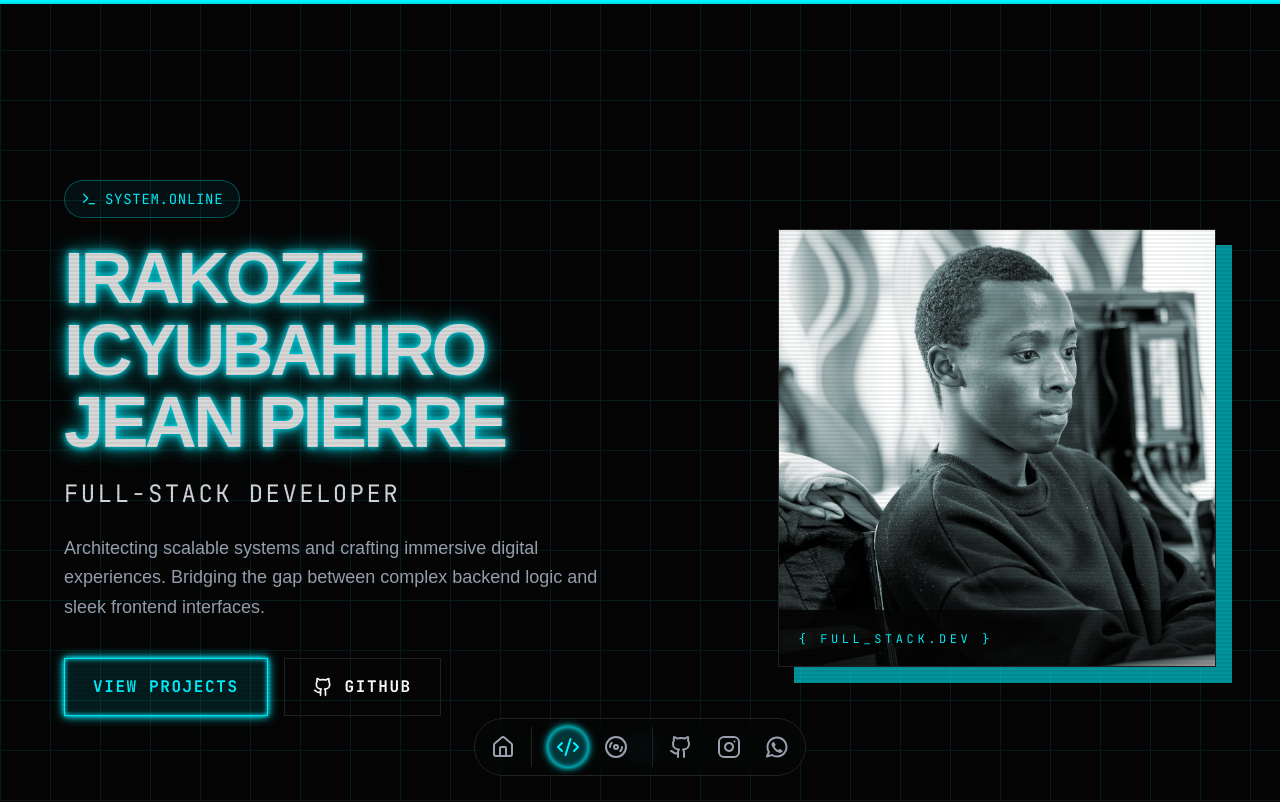
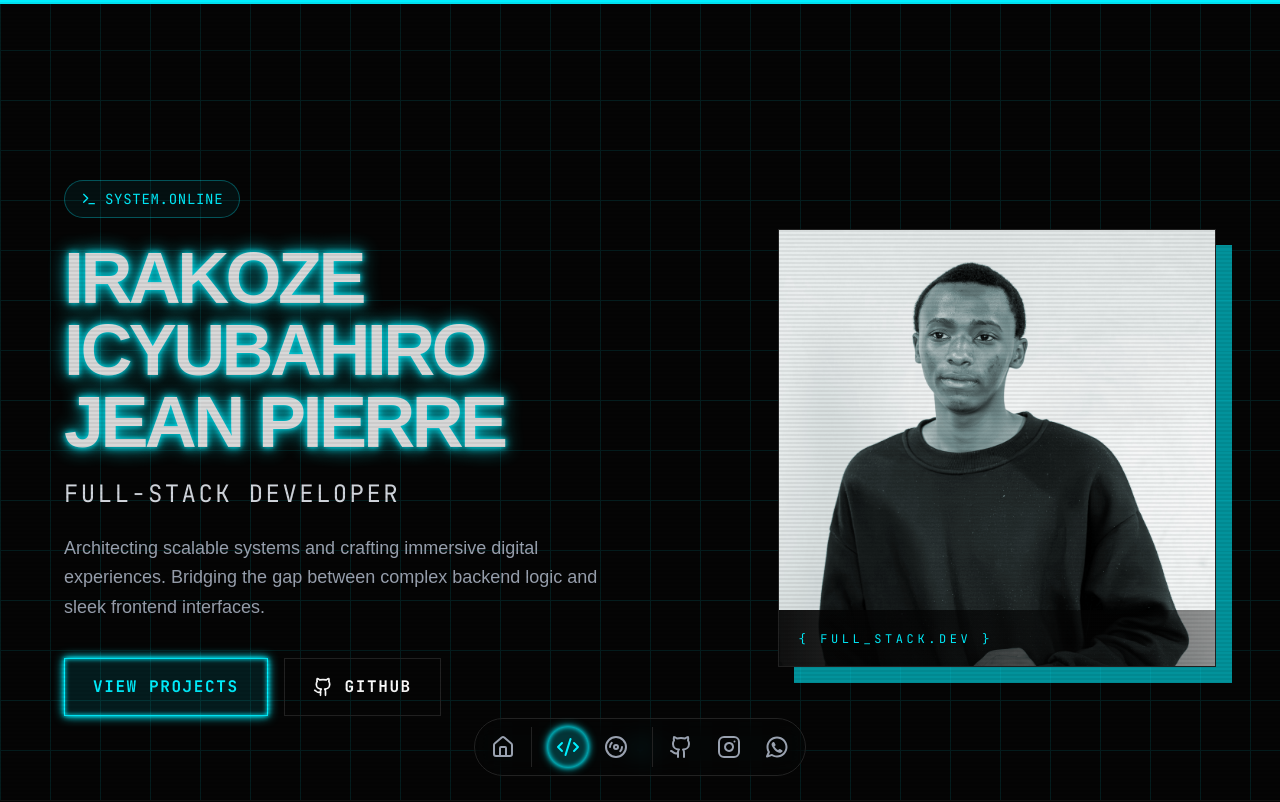
Before and after one commit to Icyubahiro-Jay-P/Portifolio, a React (Vite) app: page /dev in a window 1280 px wide. Shown: the top 802 px of the page. Built offline with nearby package versions, Linux system fonts and the light colour scheme.

Commit message:
style: update image source in DevHero component for consistency

```diff
--- a/src/components/dev/DevHero.tsx
+++ b/src/components/dev/DevHero.tsx
@@ -66,7 +66,7 @@ const DevHero = () => {
           <div className="absolute inset-0 transition-transform translate-x-4 translate-y-4 bg-neon-cyan/60 -z-10 group-hover:translate-x-2 group-hover:translate-y-2" />
           <div className="relative overflow-hidden border border-dark-border">
             <img
-              src="Jay P.JPG"
+              src="Jay P 2.JPG"
               alt="Irakoze Icyubahiro Jean Pierre — developer"
               className="object-cover w-full h-full transition-all duration-700 aspect-square grayscale group-hover:grayscale-0"
             />
```
